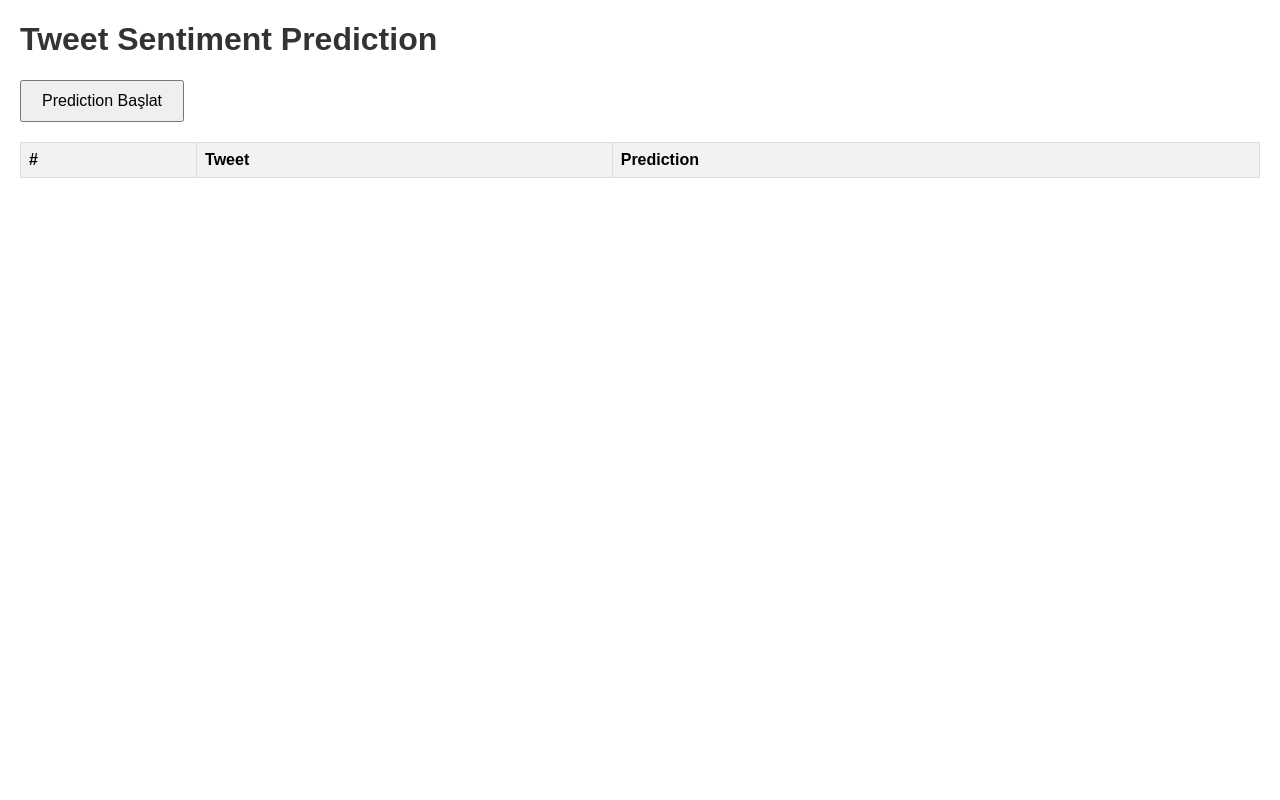
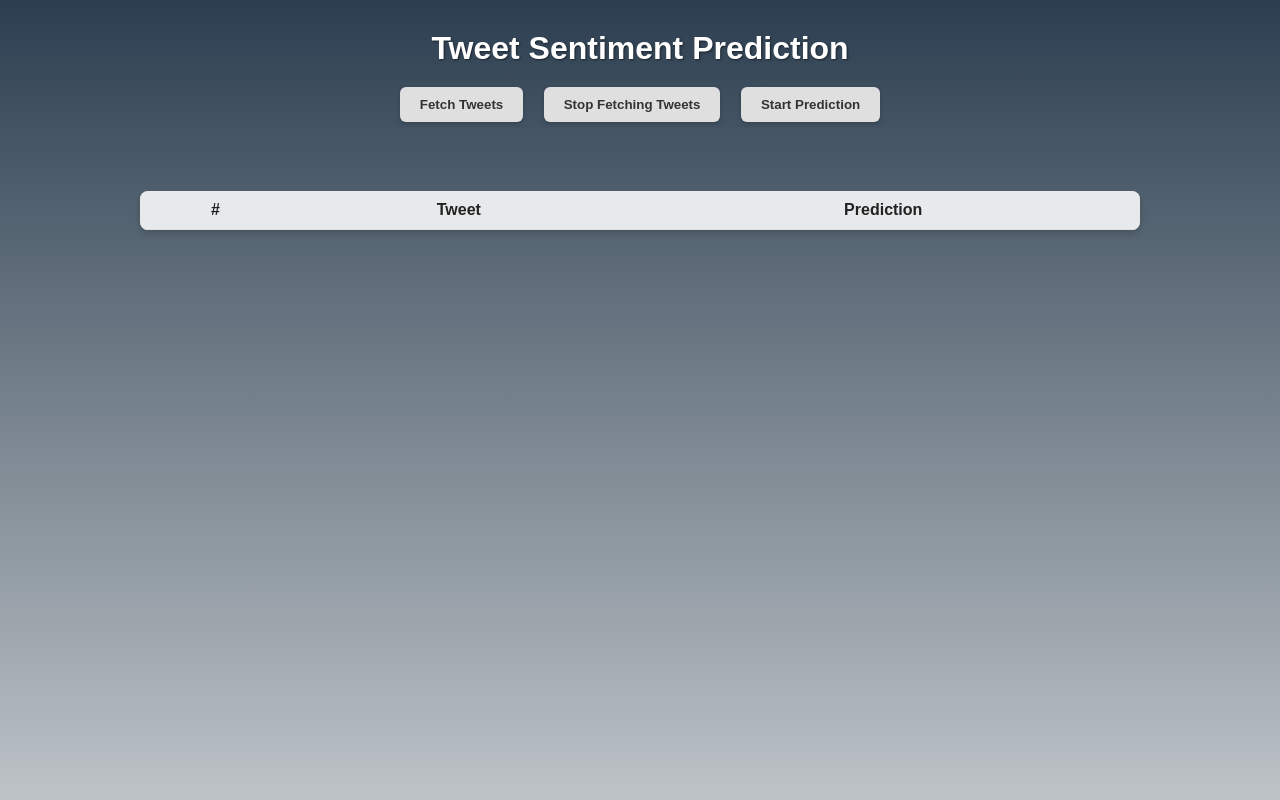
Before and after one commit to kaanzsoy/big_data_project_sentimental_analysis, a Flask app: page / in a window 1280 px wide. Run offline with Flask 3, Linux system fonts and the light colour scheme; lists and menus that the app fills with data are empty; parts of the project's set-up code (start-up, migrations or seed data) failed here and were passed over.

Commit message:
Commit 2

```diff
--- a/app.py
+++ b/app.py
@@ -1,44 +1,51 @@
-from flask import Flask, render_template, jsonify, request
+from flask import Flask, render_template, jsonify
+import subprocess, sys, os
 from pyspark.sql import SparkSession
 from pyspark.sql.functions import col, udf
 from pyspark.sql.types import StringType
 import joblib
+import time
 
 app = Flask(__name__)
 
-# Spark ve Kafka Konektörü için SparkSession
+# Spark ve Kafka configuration
 spark = SparkSession.builder \
     .appName("FlaskKafkaPrediction") \
     .config("spark.jars.packages", "org.apache.spark:spark-sql-kafka-0-10_2.12:3.5.0") \
     .getOrCreate()
-spark.sparkContext.setLogLevel("WARN")
+spark.sparkContext.setLogLevel("ERROR")
 
-# Modeli yükleyip broadcast et
-model = joblib.load("logreg_sentiment140_model.pkl")  # Model dosyanızı doğru dizine koyun
+# Model yuklenir, broadcast edilir
+model = joblib.load("logreg_sentiment140_model.pkl")
 bmodel = spark.sparkContext.broadcast(model)
 
-# UDF: metin üzerinden tahmin yapar
+# Prediction UDF'i
 def predict_sentiment(text):
     try:
-        pred = bmodel.value.predict([text])[0]
-        return "Olumlu" if pred == 1 else "Olumsuz"
-    except Exception:
-        return "Hata"
-
+        p = bmodel.value.predict([text])[0]
+        return "Olumlu" if p == 1 else "Olumsuz"
+    except:
+        return ""
 predict_udf = udf(predict_sentiment, StringType())
 
-# Tahmin sonuçlarını ve tweet listesini saklamak için global yapılar
-tweets = []
+# Global state
 predictions = {}
+scraper_proc = None
 
-# Çekirdek tahmin fonksiyonu
-def run_prediction():
-    global tweets, predictions
-    tweets = []
-    predictions = {}
+def stop_scraper():
+    # scraper.py'nin calismasi durdurulur, yeni tweetler cekilmez.
+    global scraper_proc
+    if scraper_proc and scraper_proc.poll() is None:
+        scraper_proc.terminate()
+        try:
+            scraper_proc.wait(timeout=5)
+        except subprocess.TimeoutExpired:
+            scraper_proc.kill()
+        scraper_proc = None
 
-    # Kafka'dan batch oku
-    kafka_df = (
+def read_all_tweets():
+    # Kafka topici en bastan okunarak unique tweet listesi elde edilir.
+    df = (
         spark.read
              .format("kafka")
              .option("kafka.bootstrap.servers", "localhost:9092")
@@ -46,35 +53,77 @@ def run_prediction():
              .option("startingOffsets", "earliest")
              .load()
     )
+    tweets_df = df.selectExpr("CAST(value AS STRING) AS tweet_text")
 
-    # Mesajı string olarak al
-    text_df = kafka_df.selectExpr("CAST(value AS STRING) AS tweet_text")
+    # Duplicate'lari kaldir
+    rows = tweets_df.dropDuplicates(['tweet_text']).collect()
+    return [row['tweet_text'] for row in rows]
 
-    # Paralel inference
-    result_df = text_df.withColumn("prediction", predict_udf(col("tweet_text")))
+# scraper.py sayesinde twitter'dan anlik olarak tweet cekme islemi gerceklesir
+# bu kod dosyasinda, elde edilen tweetler Kafka topic'ine yazilir.
+@app.route('/fetch_tweets', methods=['POST'])
+def fetch_tweets():
+    global scraper_proc
+    if scraper_proc is None or scraper_proc.poll() is not None:
+        script = os.path.join(os.path.dirname(__file__), "scraper.py")
+        scraper_proc = subprocess.Popen([sys.executable, script])
+        return jsonify({"status": "Tweet çekme işlemi başlatıldı."})
+    else:
+        return jsonify({"status": "Tweet çekme zaten çalışıyor."})
 
-    # Sonuçları toplu olarak al ve global dict'e yaz
-    for row in result_df.collect():
-        t = row["tweet_text"]
-        p = row["prediction"]
-        tweets.append(t)
-        predictions[t] = p
+# scraper.py calismasini durdur
+@app.route('/stop_fetch', methods=['POST'])
+def stop_fetch():
+    stop_scraper()
+    time.sleep(2)
+    # Geride kalan tweetleri al
+    all_tweets = read_all_tweets()
+    result = [{"tweet": t, "prediction": predictions.get(t, "")} for t in all_tweets]
+    return jsonify({"status": "Tweet çekme işlemi durduruldu.", "tweets": result})
 
-    print(f"Prediction yapıldı: {len(predictions)} tweet işlendi.")
+# her bir tweet icin prediction baslat
+# Kafka topic'inden okuma islemi gerceklestirilir.
+@app.route('/start_prediction', methods=['POST'])
+def start_prediction():
+    # stop_scraper()
+    stop_fetch()
 
-# Flask endpoint'leri
+    global predictions
+    predictions = {}
+
+    # Kafka’dan batch olarak okur
+    df = (
+        spark.read
+             .format("kafka")
+             .option("kafka.bootstrap.servers", "localhost:9092")
+             .option("subscribe", "tweets")
+             .option("startingOffsets", "earliest")
+             .load()
+    )
+    tweets_df = df.selectExpr("CAST(value AS STRING) AS tweet_text")
+    res_df = tweets_df.withColumn("prediction", predict_udf(col("tweet_text")))
+
+    # sonuclar kaydedilir
+    for row in res_df.dropDuplicates(['tweet_text']).collect():
+        predictions[row['tweet_text']] = row['prediction']
+
+    return jsonify({"status": "Prediction tamamlandı.", "tweet_count": len(predictions)})
+
+# tweet listesi ve prediction sonuclarinin arayuzde gorunmesi saglanir
+@app.route('/get_tweets')
+def get_tweets():
+    all_tweets = read_all_tweets()
+    out = []
+    for t in all_tweets:
+        out.append({
+            "tweet": t,
+            "prediction": predictions.get(t, "")
+        })
+    return jsonify(out)
+
 @app.route('/')
 def index():
     return render_template("index.html")
 
-@app.route('/start_prediction', methods=['POST'])
-def start_prediction():
-    run_prediction()
-    return jsonify({"status": "Prediction yapıldı.", "tweet_count": len(tweets)})
-
-@app.route('/get_tweets')
-def get_tweets():
-    return jsonify([{"tweet": t, "prediction": predictions.get(t, "")} for t in tweets])
-
 if __name__ == '__main__':
     app.run(debug=True)
--- /dev/null
+++ b/static/style.css
@@ -0,0 +1,94 @@
+body {
+    margin: 0;
+    padding: 0;
+    min-height: 100vh;
+    background: linear-gradient(to bottom, #2c3e50, #bdc3c7) no-repeat fixed;
+    background-size: cover;
+    font-family: Arial, sans-serif;
+    color: #222;
+  }
+
+  .container {
+    text-align: center;
+    padding: 30px 20px;
+  }
+
+  h1 {
+    margin: 0;
+    font-size: 2em;
+    color: #fff;
+    text-shadow: 1px 1px 2px rgba(0,0,0,0.5);
+  }
+
+  .controls {
+    margin-top: 20px;
+  }
+  button {
+    padding: 10px 20px;
+    margin: 0 8px;
+    border: none;
+    border-radius: 6px;
+    background: #e0dfdf;
+    color: #333;
+    font-weight: bold;
+    cursor: pointer;
+    box-shadow: 0 2px 4px rgba(0,0,0,0.2);
+    transition: background 0.3s, transform 0.1s;
+  }
+  button:hover {
+    background: #f2f2f2;
+  }
+  button:active {
+    transform: translateY(1px);
+  }
+
+  #status {
+    margin-top: 15px;
+    font-size: 1em;
+    display: inline-block;
+    color: #eee;
+  }
+
+  .table-container {
+    width: 90%;
+    max-width: 1000px;
+    margin: 20px auto;
+  }
+
+  table {
+    width: 100%;
+    border-collapse: separate;
+    border-spacing: 0;
+    border-radius: 8px;
+    overflow: hidden;
+    background: rgba(255, 255, 255, 0.63);
+    box-shadow: 0 4px 6px rgba(0,0,0,0.15);
+  }
+  th, td {
+    padding: 10px;
+    border-bottom: 1px solid #ddd;
+  }
+  th {
+    background: rgba(255, 255, 255, 0.63);
+    font-weight: bold;
+  }
+  td {
+    background: rgba(255, 255, 255, 0.63);
+    transition: background-color 0.5s ease-in-out;
+  }
+
+  /* prediction sonucuna gore hucre renkleri */
+  td.positive {
+    background-color: rgba(227, 252, 255, 0.781) !important;
+  }
+  td.negative {
+    background-color: rgba(250, 231, 224, 0.932) !important;
+  }
+
+  .fade-in {
+    animation: fadeIn 0.5s ease-out;
+  }
+  @keyframes fadeIn {
+    from { opacity: 0; transform: translateY(-5px); }
+    to { opacity: 1; transform: translateY(0); }
+  }
--- a/templates/index.html
+++ b/templates/index.html
@@ -2,71 +2,93 @@
 <html lang="tr">
 <head>
   <meta charset="UTF-8">
-    <meta name="viewport" content="width=device-width, initial-scale=1.0">
+  <meta name="viewport" content="width=device-width, initial-scale=1">
   <title>Tweet Sentiment Prediction</title>
-    <style>
-        body { font-family: Arial, sans-serif; margin: 20px; }
-        h1 { color: #333; }
-        button { padding: 10px 20px; font-size: 16px; cursor: pointer; }
-        table { width: 100%; border-collapse: collapse; margin-top: 20px; }
-        th, td { border: 1px solid #ddd; padding: 8px; text-align: left; }
-        th { background-color: #f2f2f2; }
-        #status { margin-top: 10px; font-weight: bold; }
-    </style>
+  <link rel="stylesheet" href="/static/style.css">
 </head>
 <body>
+  <div class="container">
     <h1>Tweet Sentiment Prediction</h1>
-    <button id="predictBtn">Prediction Başlat</button>
+    <div class="controls">
+      <button id="fetchBtn">Fetch Tweets</button>
+      <button id="stopFetchBtn">Stop Fetching Tweets</button>
+      <button id="predictBtn">Start Prediction</button>
+    </div>
     <div id="status"></div>
-    <div id="tweetContainer">
+  </div>
+
+  <div class="table-container">
     <table id="tweetTable">
       <thead>
-                <tr>
-                    <th>#</th>
-                    <th>Tweet</th>
-                    <th>Prediction</th>
-                </tr>
+        <tr><th>#</th><th>Tweet</th><th>Prediction</th></tr>
       </thead>
       <tbody></tbody>
     </table>
   </div>
 
   <script>
+    const fetchBtn = document.getElementById('fetchBtn');
+    const stopFetchBtn = document.getElementById('stopFetchBtn');
     const predictBtn = document.getElementById('predictBtn');
     const statusDiv = document.getElementById('status');
-        const tableBody = document.querySelector('#tweetTable tbody');
-
-        async function startPrediction() {
-            statusDiv.textContent = 'Tahmin çalışıyor...';
-            try {
-                const res = await fetch('/start_prediction', { method: 'POST' });
-                const data = await res.json();
-                statusDiv.textContent = `Prediction tamamlandı. Toplam tweet: ${data.tweet_count}`;
-                loadTweets();
-            } catch (err) {
-                statusDiv.textContent = 'Prediction sırasında hata oluştu.';
-                console.error(err);
-            }
-        }
+    const tbody = document.querySelector('#tweetTable tbody');
+    let fetchInterval;
 
     async function loadTweets() {
       try {
         const res = await fetch('/get_tweets');
         const list = await res.json();
-                tableBody.innerHTML = '';
-                list.forEach((item, idx) => {
-                    const row = document.createElement('tr');
-                    const numCell = document.createElement('td'); numCell.textContent = idx + 1;
-                    const tweetCell = document.createElement('td'); tweetCell.textContent = item.tweet;
-                    const predCell = document.createElement('td'); predCell.textContent = item.prediction;
-                    row.append(numCell, tweetCell, predCell);
-                    tableBody.appendChild(row);
-                });
-            } catch (err) {
-                console.error('Tweet yüklenirken hata:', err);
+        for (let i = list.length - 1; i >= 0; i--) {
+          const item = list[i];
+          let existing = Array.from(tbody.children)
+                              .find(r => r.cells[1].textContent === item.tweet);
+          const cls = item.prediction === 'Positive' ? 'positive'
+                     : item.prediction === 'Negative' ? 'negative' : '';
+          if (existing) {
+            existing.cells[1].className = cls;
+            const predCell = existing.cells[2];
+            predCell.textContent = item.prediction || '';
+            predCell.className = cls;
+          } else {
+            const tr = document.createElement('tr');
+            tr.classList.add('fade-in');
+            tr.innerHTML = `
+              <td></td>
+              <td class="${cls}">${item.tweet}</td>
+              <td class="${cls}">${item.prediction || ''}</td>
+            `;
+            tbody.insertBefore(tr, tbody.firstChild);
+          }
+        }
+        Array.from(tbody.children).forEach((r, i) => r.children[0].textContent = i+1);
+      } catch(e) {
+        console.error(e);
       }
     }
 
+    async function startFetch() {
+      clearInterval(fetchInterval);
+      statusDiv.textContent = 'Fetching tweets...';
+      await fetch('/fetch_tweets',{method:'POST'});
+      tbody.innerHTML = '';
+      fetchInterval = setInterval(loadTweets,2000);
+    }
+
+    async function stopFetch() {
+      statusDiv.textContent = '	Tweet fetching stopped.';
+      await fetch('/stop_fetch',{method:'POST'});
+      // polling continues even after stop
+    }
+
+    async function startPrediction() {
+      statusDiv.textContent = '	Running prediction...';
+      await fetch('/start_prediction',{method:'POST'});
+      statusDiv.textContent = 'Prediction completed.';
+      loadTweets();
+    }
+
+    fetchBtn.addEventListener('click', startFetch);
+    stopFetchBtn.addEventListener('click', stopFetch);
     predictBtn.addEventListener('click', startPrediction);
   </script>
 </body>
```
Also changed, not shown: read_from_kafka.py (deleted, +0 -42 lines), scraper.py (+9 -7 lines), templates/index_old.html (deleted, +0 -145 lines), tweets.txt (deleted, +0 -93 lines). Lines whose indentation alone changed are shown as unchanged.
